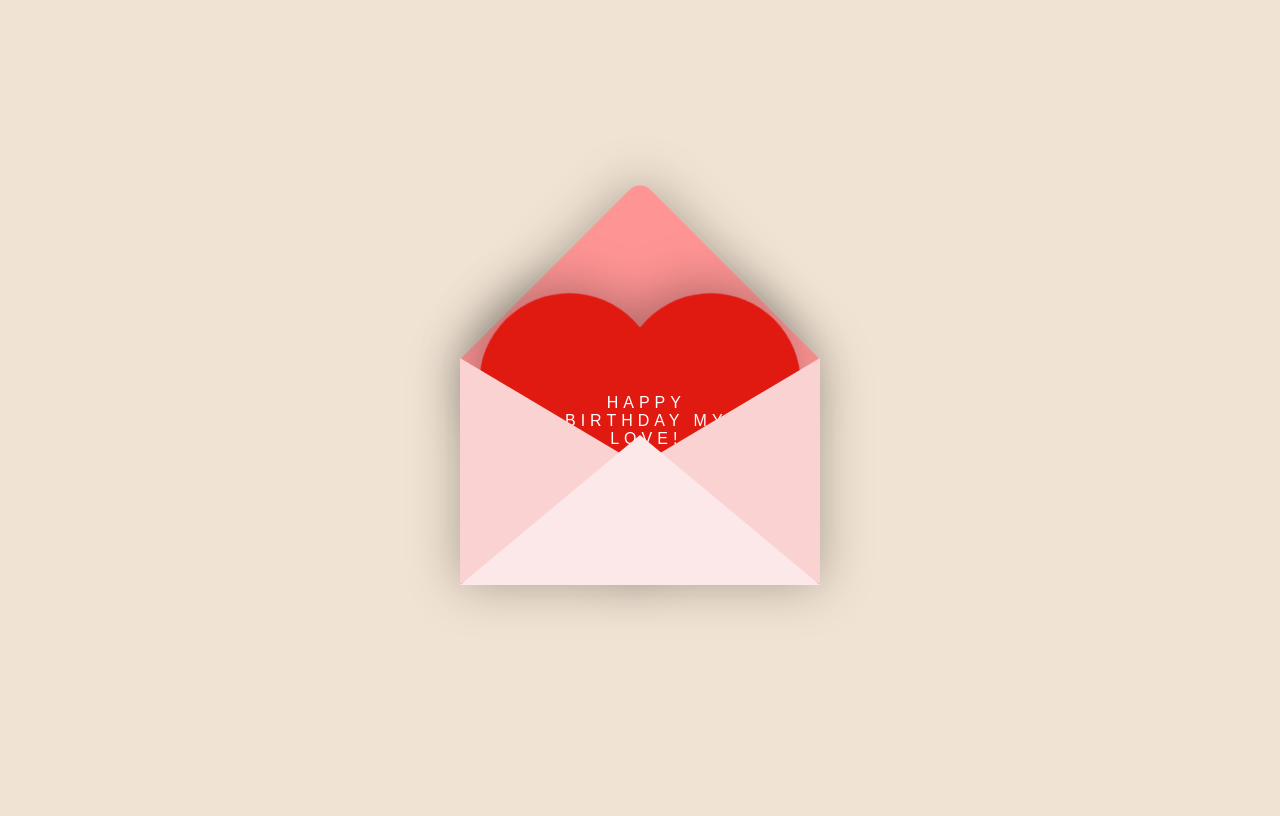
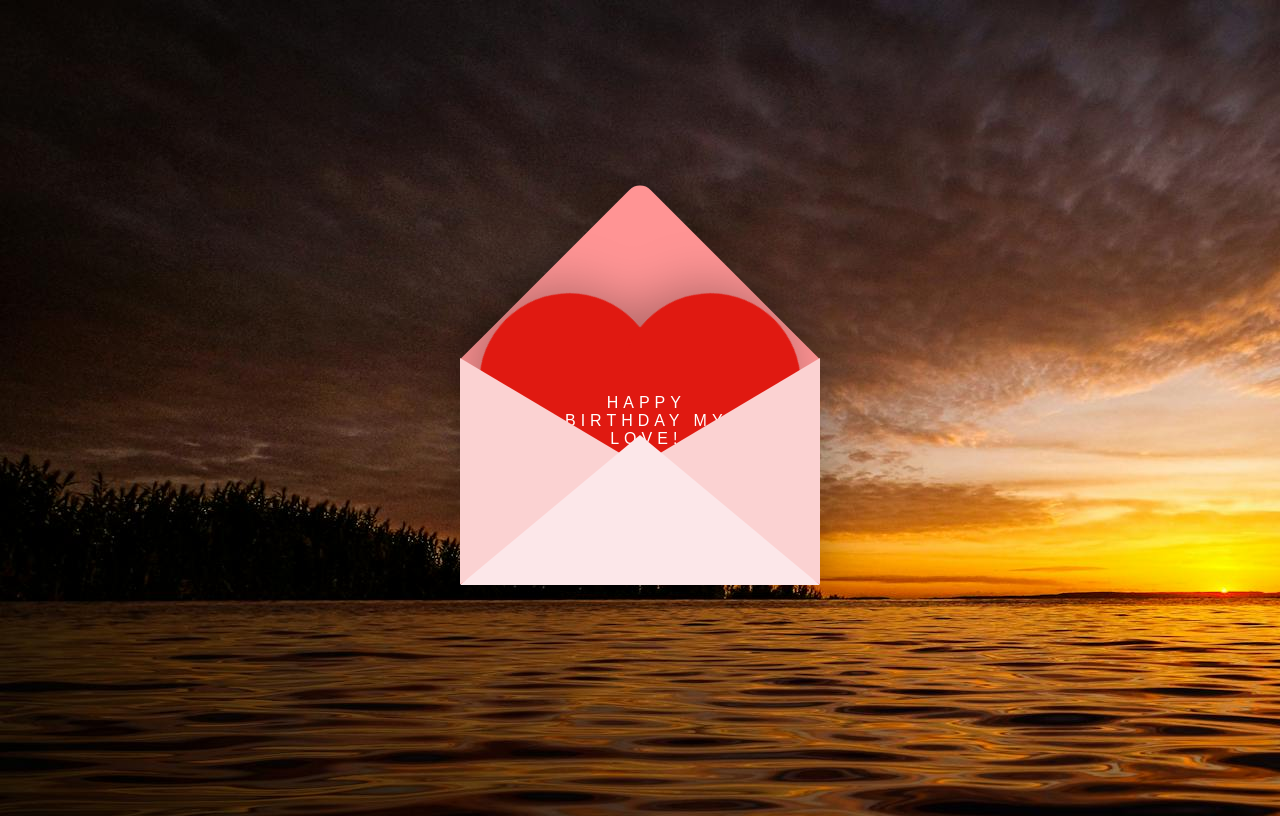
Before and after one commit to Renzo-TEN3T/Renzo-TEN3T.github.io, a plain HTML site: page index.html in a window 1280 px wide. Drawn offline with nearby package versions, Linux system fonts and the light colour scheme.

Commit message:
Update style.css

```diff
--- a/style.css
+++ b/style.css
@@ -43,7 +43,7 @@
 }
 
 body {
-  background-image: url(/cartaprogramadores-main/Playa.jpg);
+  background-image: url(Playa.jpg);
   background-repeat: no-repeat;
    display: flex;
    align-items: center;
```
